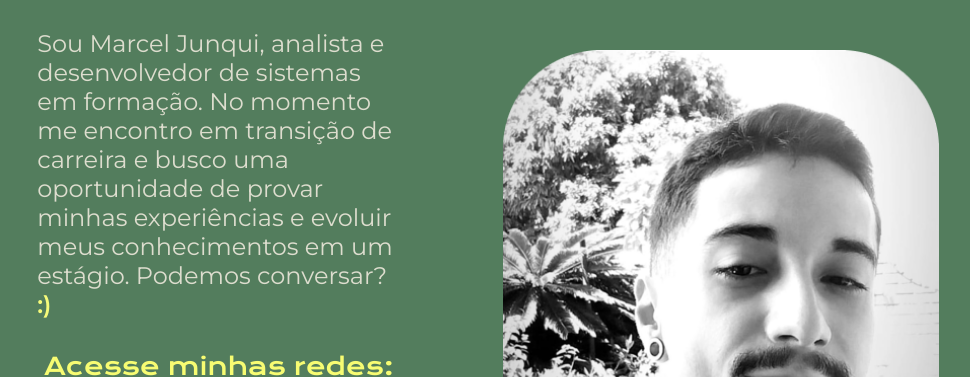
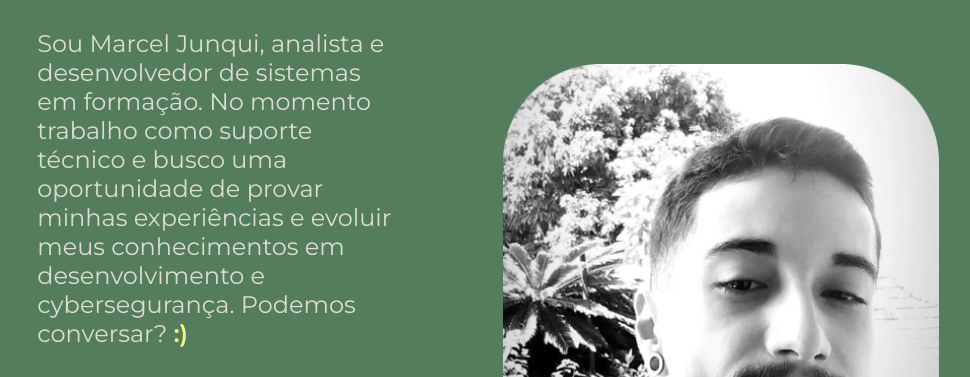
Before and after one commit to VJunqui/Portfolio, a plain HTML site: page index.html in a window 1280 px wide. Shown: the part 270-647 px from the top of the page, without its empty margins (162-1132 px from the left). Drawn offline with nearby package versions, Linux system fonts and the light colour scheme.

Commit message:
edit main index

```diff
--- a/index.html
+++ b/index.html
@@ -22,7 +22,7 @@
         <section class="apresentacao__conteudo">
             <h1 class="apresentacao__conteudo__titulo__in"><strong
             class="titulo-destaque">Olá</strong>, muito Prazer!<strong class="titulo-destaque"> :)</strong></h1>
-            <p class="apresentacao__conteudo__texto">Sou Marcel Junqui, analista e desenvolvedor de sistemas em formação. No momento me encontro em transição de carreira e busco uma oportunidade de provar minhas experiências e evoluir meus conhecimentos em um estágio. Podemos conversar? <strong class="titulo-destaque">:)</strong></p>
+            <p class="apresentacao__conteudo__texto">Sou Marcel Junqui, analista e desenvolvedor de sistemas em formação. No momento trabalho como suporte técnico e busco uma oportunidade de provar minhas experiências e evoluir meus conhecimentos em desenvolvimento e cybersegurança. Podemos conversar? <strong class="titulo-destaque">:)</strong></p>
             <div class="apresentacao__links">
             <h2 class="apresentacao__links__subtitulo">Acesse minhas redes:</h2>
                 <a class="apresentacao__links__navegacao" href="https://linkedin.com/in/marcel-vitor-junqui/">
```
